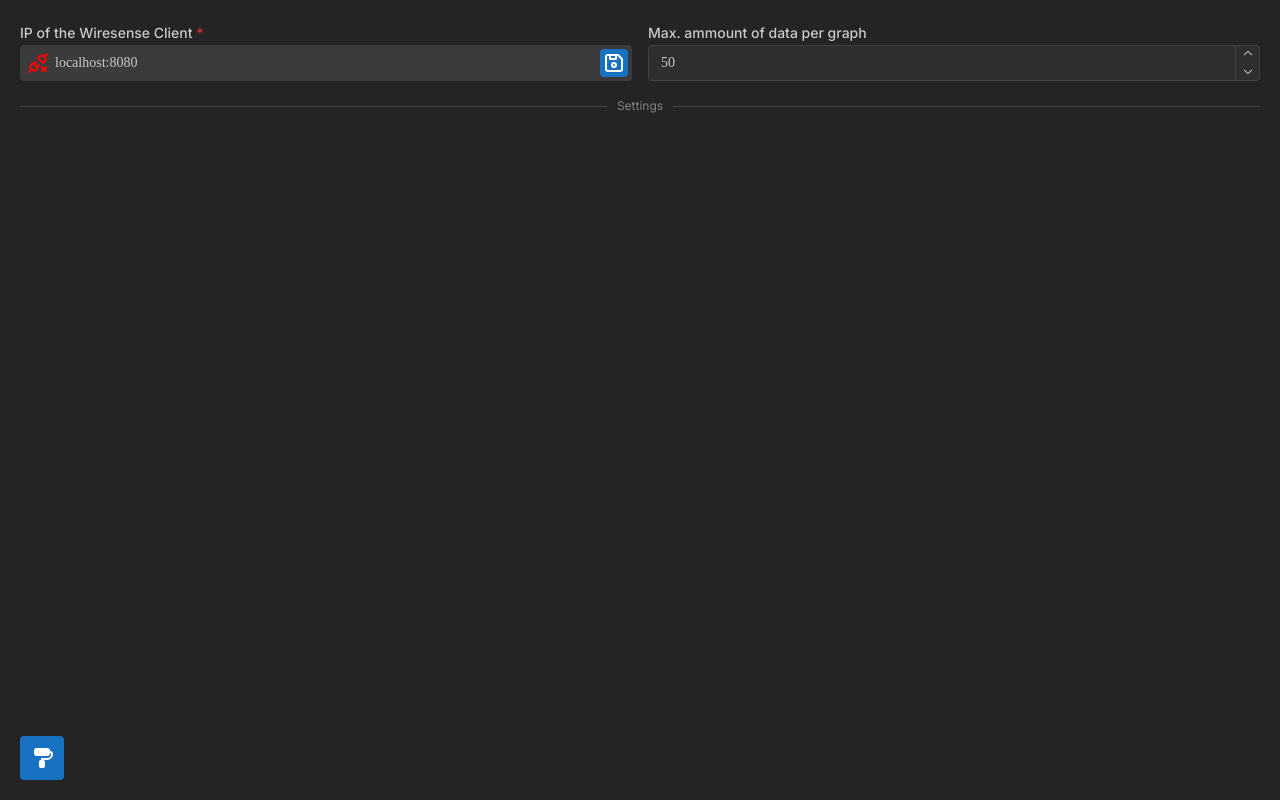
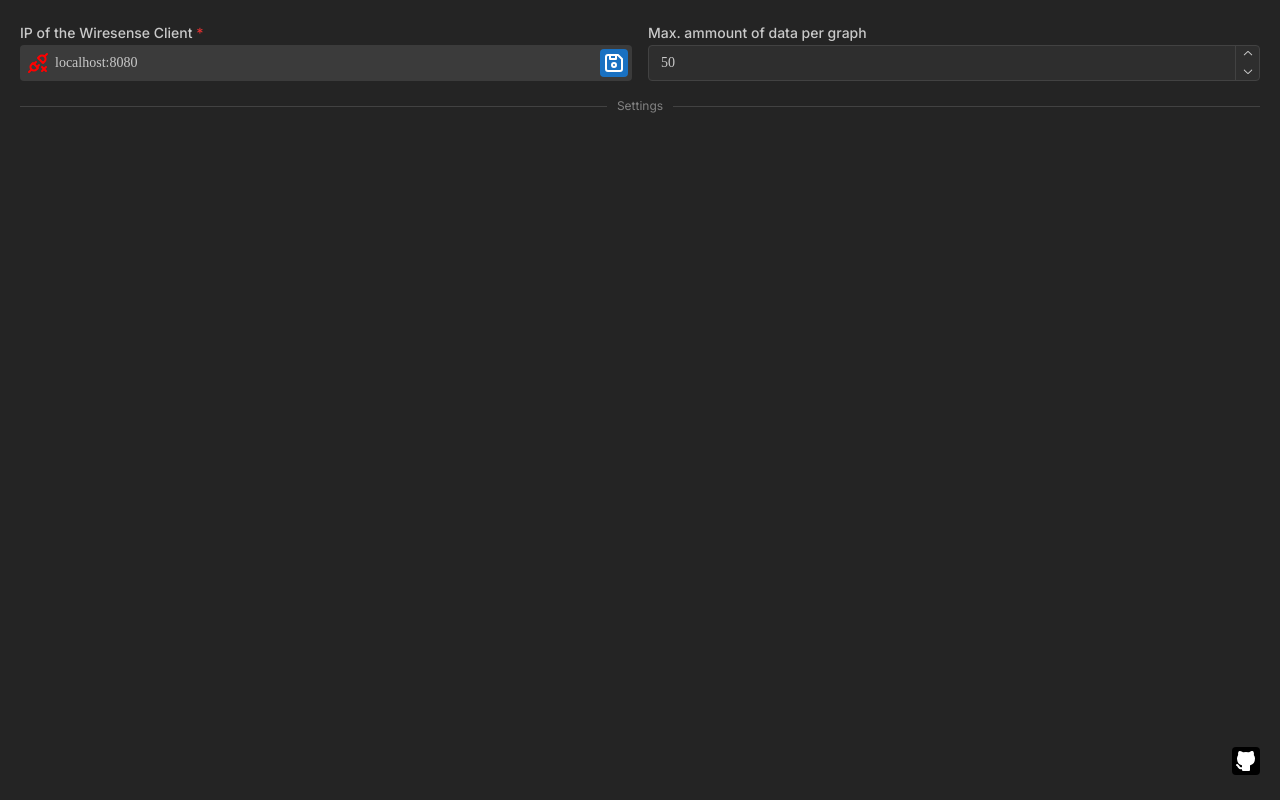
Before and after one commit to Wiresense/frontend, a Next.js app: page /frontend/ in a window 1280 px wide. Built offline with nearby package versions, Linux system fonts and the light colour scheme.

Commit message:
✨ Replaced ThemeSettings with Github Project Link

```diff
--- a/src/app/components/ThemeSettings.js
+++ /dev/null
@@ -1,50 +0,0 @@
-import { ActionIcon, Affix, Popover, Stack, createTheme, mergeMantineTheme, useMantineColorScheme, useMantineTheme } from '@mantine/core';
-import { IconMoon, IconPaintFilled, IconSun } from "@tabler/icons-react";
-
-import { useTheme } from '@/app/Theme';
-
-export default function ThemeSettings() {
-    const { colorScheme, setColorScheme } = useMantineColorScheme();
-    const theme = useMantineTheme();
-    const { setTheme } = useTheme();
-
-    return (
-        <Affix position={{ bottom: 20, left: 20 }}>
-            <Popover width="5vh" trapFocus position="bottom" withArrow shadow="md">
-                <Popover.Target>
-                    <ActionIcon
-                        size="xl"
-                    >
-                        <IconPaintFilled />
-                    </ActionIcon>
-                </Popover.Target>
-                <Popover.Dropdown>
-
-                    <Stack align="center">
-                        <ActionIcon
-                            size="3vh"
-                            onClick={() => {
-                                setColorScheme(colorScheme === 'light' ? 'dark' : 'light')
-                            }}
-                            variant="default"
-                        >
-                            <IconSun color='var(--mantine-color-yellow-4)' display={colorScheme == 'light' ? "none" : "block"} />
-                            <IconMoon color='var(--mantine-color-blue-6)' display={colorScheme == 'dark' ? "none" : "block"} />
-                        </ActionIcon>
-                        {
-                            Object.keys(theme.colors).map((color, index) => (
-                                <ActionIcon size="3vh" key={index} color={color} variant="filled" onClick={() => {
-                                    const newTheme = createTheme({
-                                        primaryColor: color
-                                    })
-
-                                    setTheme(mergeMantineTheme(theme, newTheme))
-                                }} />
-                            ))
-                        }
-                    </Stack>
-                </Popover.Dropdown>
-            </Popover>
-        </Affix>
-    )
-}
--- a/src/app/page.js
+++ b/src/app/page.js
@@ -1,11 +1,10 @@
 "use client";
 
 import { useState, useEffect, useRef } from "react";
-import ThemeSettings from "@/app/components/ThemeSettings";
 import SensorWidget from "@/app/components/SensorWidget";
-import { Accordion, ActionIcon, Anchor, Code, Divider, Group, List, Modal, NumberInput, Space, Stack, Text, TextInput } from "@mantine/core";
+import { Accordion, ActionIcon, Affix, Anchor, Code, Divider, Group, List, Modal, NumberInput, Space, Stack, Text, TextInput } from "@mantine/core";
 import { useField } from "@mantine/form";
-import { IconBrandChrome, IconBrandFirefox, IconDeviceFloppy, IconPlugConnected, IconPlugConnectedX } from "@tabler/icons-react";
+import { IconBrandChrome, IconBrandFirefox, IconBrandGithubFilled, IconDeviceFloppy, IconPlugConnected, IconPlugConnectedX } from "@tabler/icons-react";
 import { useDisclosure } from "@mantine/hooks";
 
 export default function Home() {
@@ -101,7 +100,13 @@ export default function Home() {
 
 	return (
 		<>
-			<ThemeSettings />
+			<Affix position={{ bottom: 20, right: 20 }}>
+				<Anchor href="https://github.com/Wiresense">
+					<ActionIcon variant="filled" color="black">
+						<IconBrandGithubFilled />
+					</ActionIcon>
+				</Anchor>
+			</Affix>
 
 			<Modal opened={opened} onClose={close} title="Update Settings" centered>
 				<Text>
```
